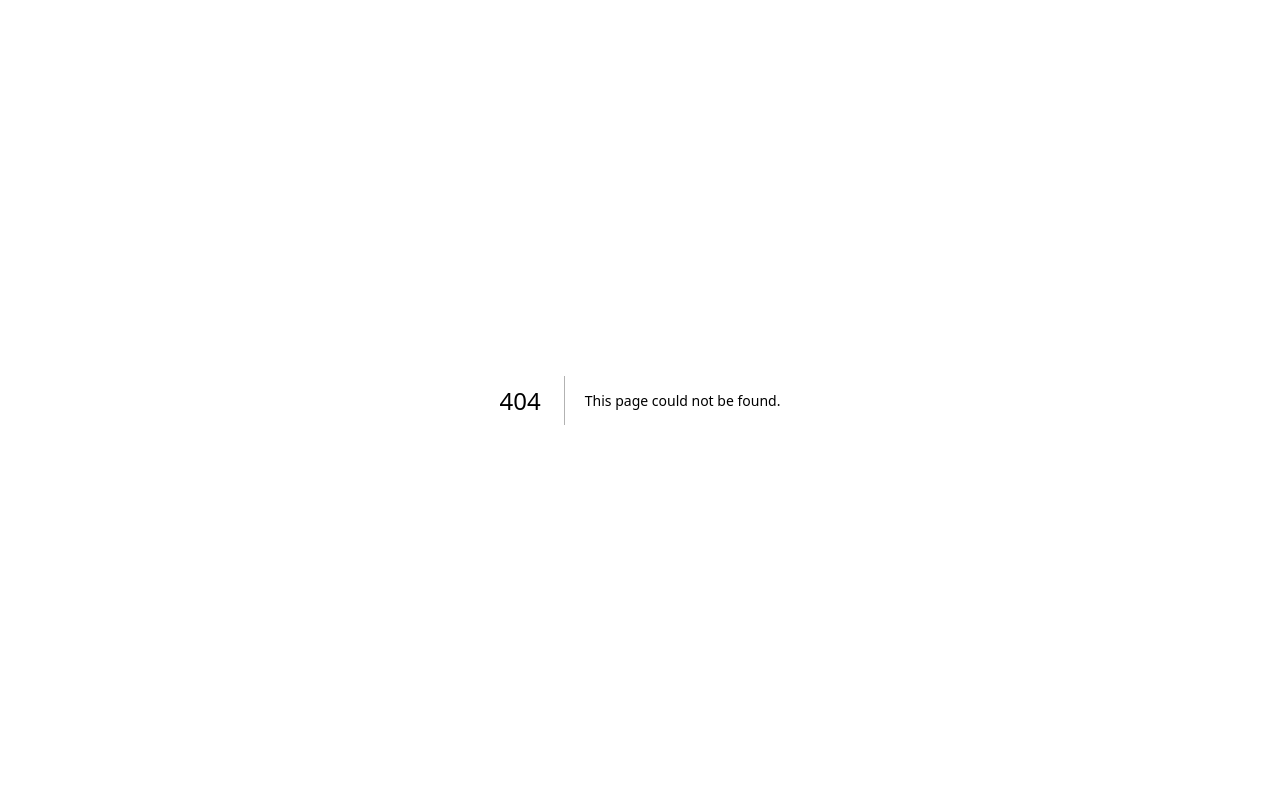
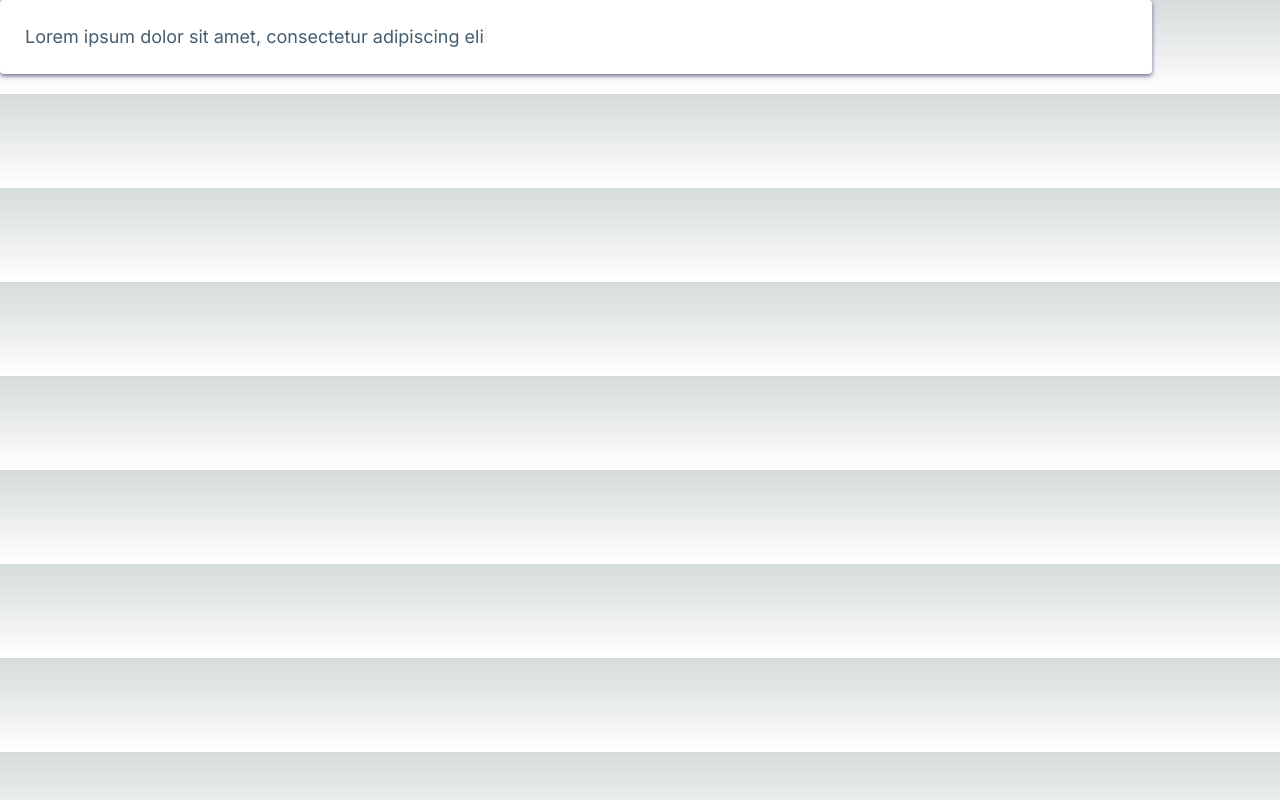
Before and after one commit to johnnash03/mini-projects, a Next.js app: page /writingeffect in a window 1280 px wide. Before the commit this address had no page. Built offline with nearby package versions, Linux system fonts and the light colour scheme.

Commit message:
writing effect

```diff
--- /dev/null
+++ b/app/writingeffect/page.jsx
@@ -0,0 +1,29 @@
+"use client";
+import React, { useEffect, useState, useRef } from "react";
+import styles from "./writingeffect.module.css";
+const TEXT = `Lorem ipsum dolor sit amet, consectetur adipiscing elit. Pellentesque consectetur et nisl nec mollis. Morbi quis sapien nec sapien auctor luctus id vel orci. Nam.`;
+export default function WritingEffect({ text = TEXT, wordsPerSecond = 10 }) {
+  const [runningText, setRunningText] = useState("");
+  const [index, setIndex] = useState(0);
+  const timeoutRef = useRef(null);
+
+  useEffect(() => {
+    const speed = 1000 / wordsPerSecond;
+    const updateText = () => {
+      setRunningText((runningText) => runningText + text[index]);
+      setIndex((index) => index + 1);
+    };
+
+    if (index < text.length) {
+      timeoutRef.current = setTimeout(updateText, speed);
+    }
+
+    return () => clearTimeout(timeoutRef.current);
+  }, [runningText, index, text, wordsPerSecond]);
+  return (
+    <div className={styles.typingArea}>
+      {runningText}
+      <span className={styles.blinkingCursor}></span>
+    </div>
+  );
+}
--- /dev/null
+++ b/app/writingeffect/writingeffect.module.css
@@ -0,0 +1,31 @@
+.typingArea {
+  padding: 20px 25px;
+  margin: 0 0 20px;
+  color: #445d6e;
+  font-size: 18px;
+  background-color: #fff;
+  box-shadow: 0 2px 4px rgba(50, 50, 93, 0.7);
+  white-space: pre-wrap;
+  border-radius: 4px;
+  line-height: 1.9em;
+  flex: 0 0 90%;
+  width: 90%;
+}
+
+.blinkingCursor {
+  width: 2px;
+  height: 1em;
+  background: #607d8b;
+  display: inline-block;
+  margin: 0 1px;
+  animation: blink 0.9s infinite;
+}
+
+@keyframes blink {
+  from {
+    opacity: 0;
+  }
+  to {
+    opacity: 1;
+  }
+}
```
